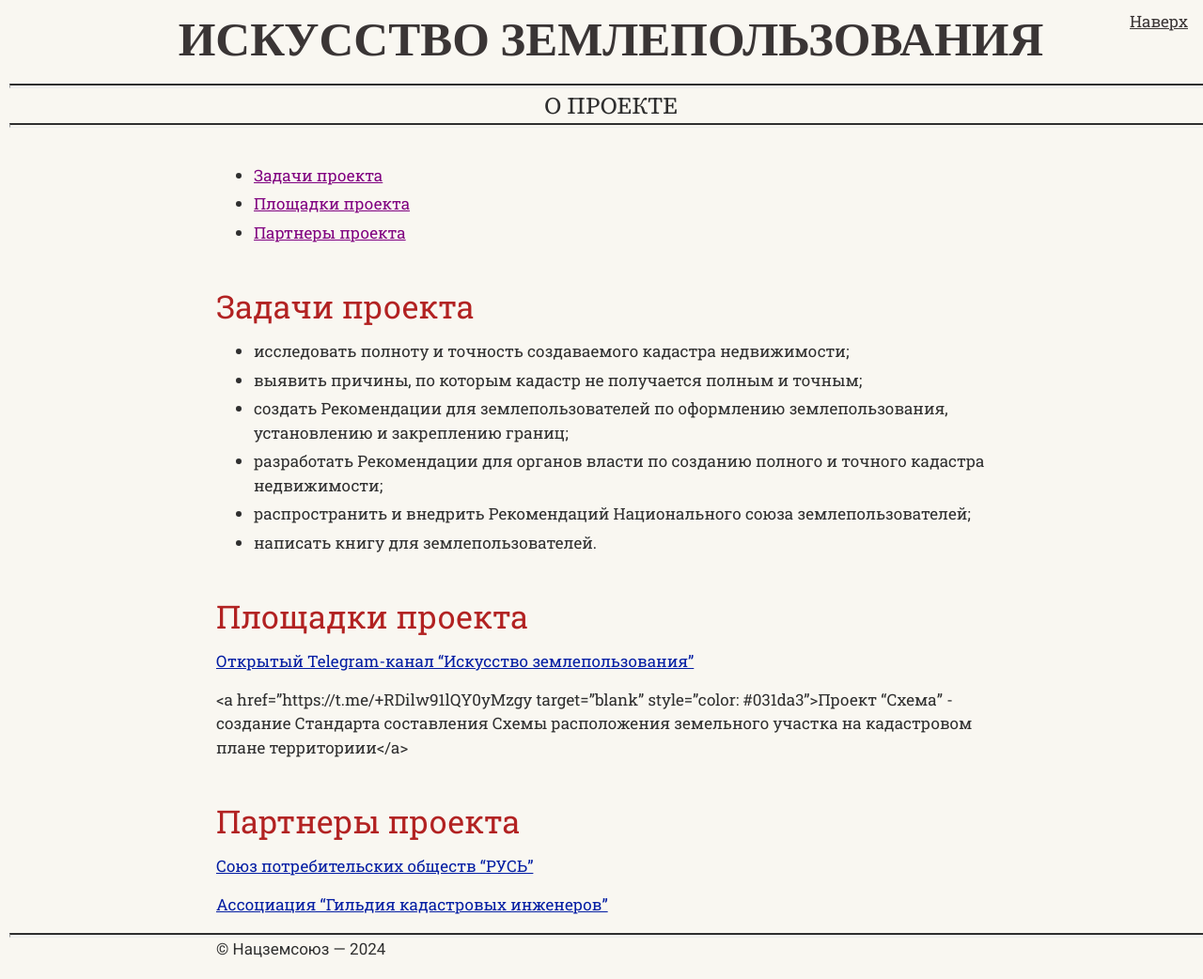
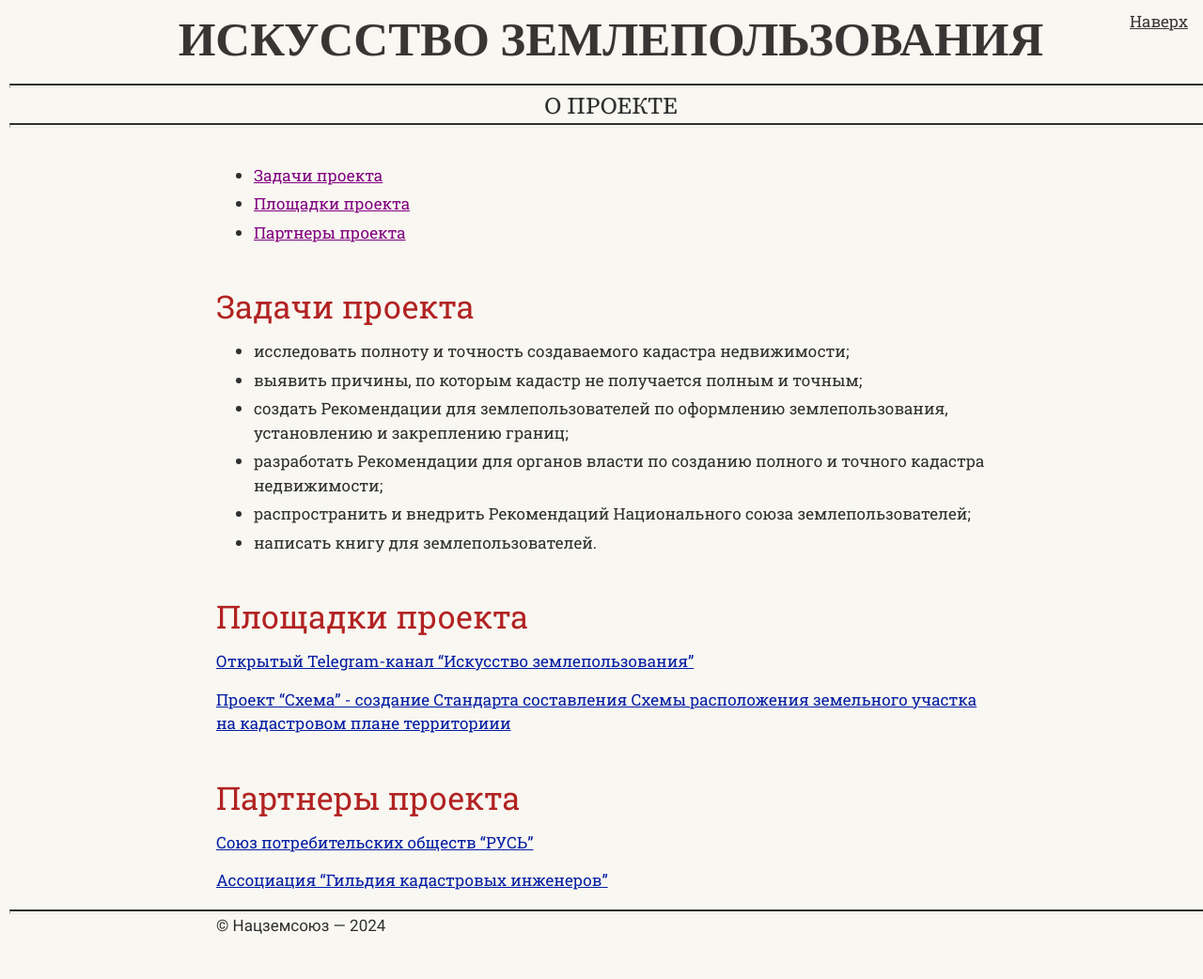
Before and after one commit to SergSi/land-use-art, a Jekyll site: the page built from _info/1-about.md, in a window 1280 px wide and 1042 px high. Shown: the whole window at 94% size. Built offline with Jekyll 4.4.1, drawn with Linux system fonts in a browser that asks for light colours; some web fonts are replaced.

Commit message:
Update 1-about.md

```diff
--- a/_info/1-about.md
+++ b/_info/1-about.md
@@ -19,7 +19,7 @@ permalink: /about/
 
 <a href="https://t.me/land_use_art/" target="blank" style="color: #031da3">Открытый Telegram-канал "Искусство землепользования"</a>
 
-<a href="https://t.me/+RDilw91lQY0yMzgy target="blank" style="color: #031da3">Проект "Схема" - создание Стандарта составления Схемы расположения земельного участка на кадастровом плане территориии</a>
+<a href="https://t.me/+RDilw91lQY0yMzgy" target="blank" style="color: #031da3">Проект "Схема" - создание Стандарта составления Схемы расположения земельного участка на кадастровом плане территориии</a>
 
 # Партнеры проекта
 
```
